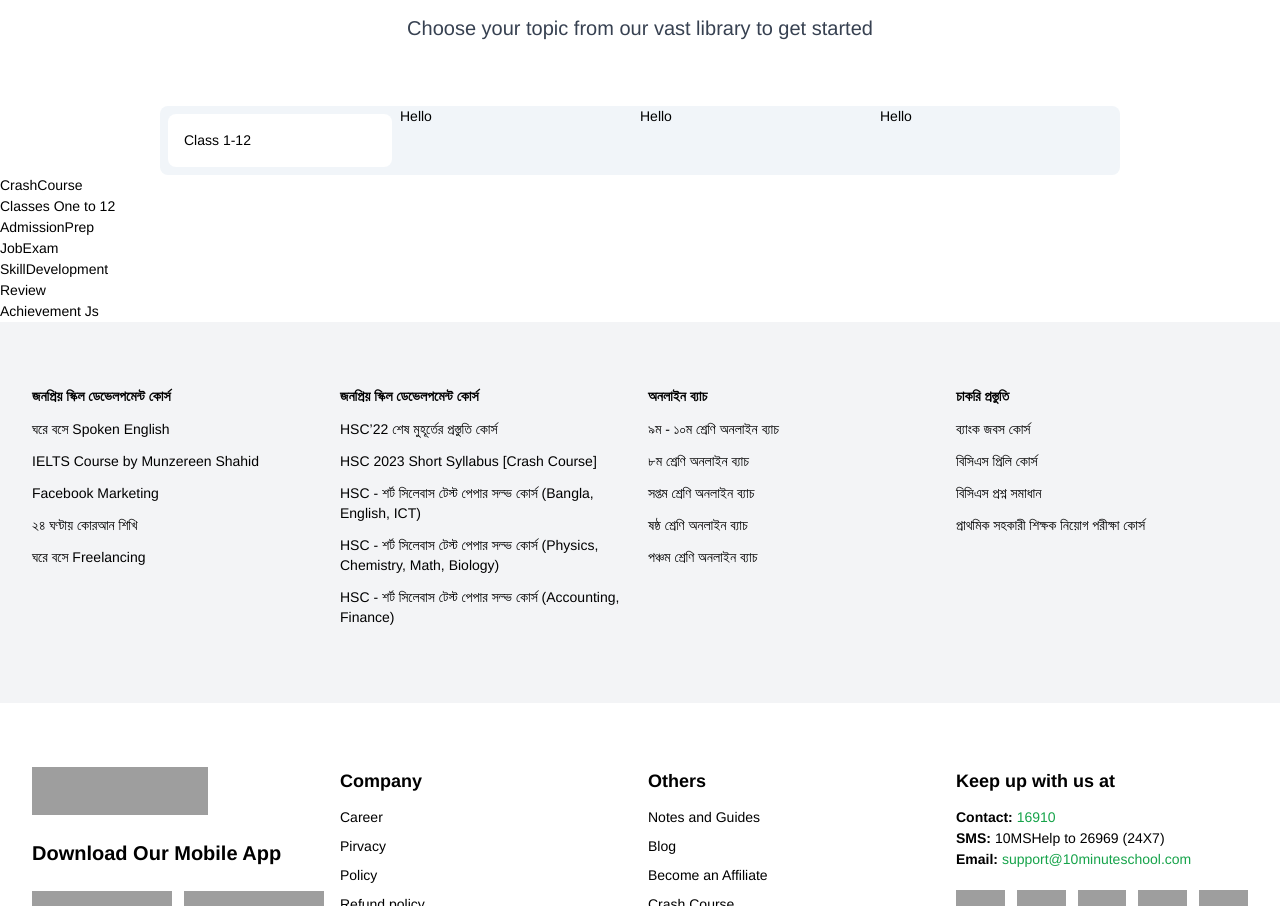
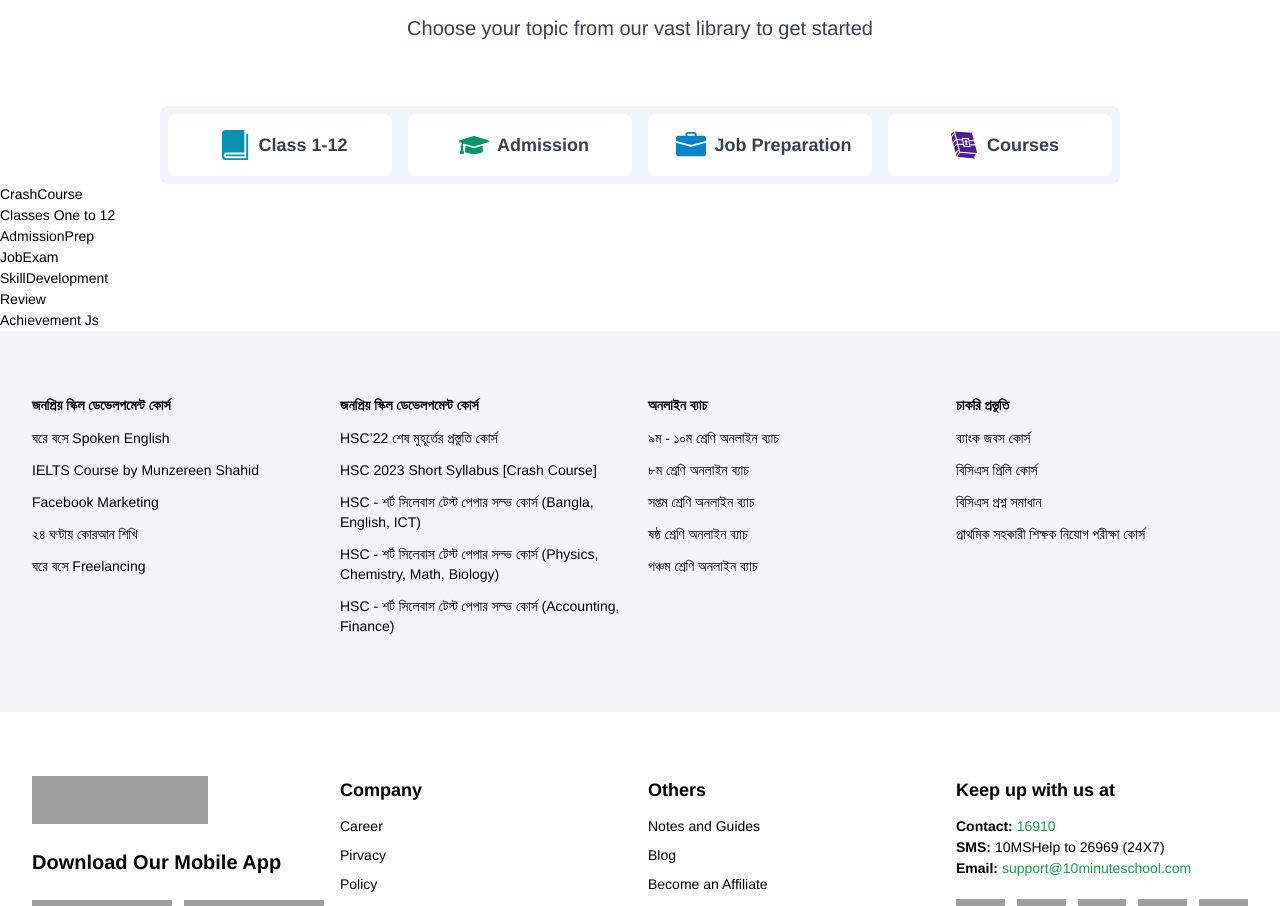
Before and after one commit to srayo16/Learning-school, a Next.js app: page / in a window 1280 px wide. Shown: the part 1018-1924 px from the top of the page. Built offline with nearby package versions, Linux system fonts and the light colour scheme; grey boxes are pictures that could not be loaded.

Commit message:
learn everything section completed

```diff
--- a/components/Banner/Banner.js
+++ b/components/Banner/Banner.js
@@ -29,7 +29,7 @@ const Banner = () => {
         <Swiper
           spaceBetween={30}
           slidesPerGroup={1}
-        slidesPerView= {5}
+          slidesPerView={5}
           breakpoints={{
             300: {
               width: 400,
@@ -59,7 +59,7 @@ const Banner = () => {
           modules={[Pagination, Navigation]}
           className="mySwiper lg:w-3/4"
         >
-        {images.map((image,index)=><SwiperSlide key={index} className='align-middle rounded-md justify-center'> <img src={image} alt=""/></SwiperSlide>)}
+          {images.map((image, index) => <SwiperSlide key={index} className='align-middle rounded-md justify-center'> <img src={image} alt="" /></SwiperSlide>)}
 
         </Swiper>
       </>
--- a/components/Header/Header.js
+++ b/components/Header/Header.js
@@ -28,7 +28,7 @@ const Header = () => {
             </div>
             <div className="navbar-end text-xl">
                 <a className='mx-2 hidden md:block'>English</a>
-            <a className="justify-end bg-gray-600 rounded font-semibold  px-6 text-white py-2">Log in</a>
+            <Link href="/auth/login"><a className="justify-end bg-gray-600 rounded font-semibold  px-6 text-white py-2">Log in</a></Link>
             </div>
         </div>
     );
--- a/components/LearnAnything/LearnAnything.js
+++ b/components/LearnAnything/LearnAnything.js
@@ -1,4 +1,8 @@
 import React from 'react'
+import { FaGraduationCap } from 'react-icons/fa';
+import { ImBook } from 'react-icons/im';
+import { GiSecretBook } from 'react-icons/gi';
+import { BsFillBriefcaseFill } from 'react-icons/bs';
 
 export default function LearnAnything() {
     return (
@@ -8,13 +12,23 @@ export default function LearnAnything() {
                 <p className='text-xl pt-4 text-gray-700 text-center'>Choose your topic from our vast library to get started</p>
             </div>
             <div className='md:w-3/4 rounded-lg bg-slate-100 grid grid-cols-2 md:grid-cols-4 mx-auto'>
-                    <div className='bg-white m-2 p-4 rounded-lg'>
-                       <p>Class 1-12</p>
-                    </div>
-                    <div>Hello</div>
-                    <div>Hello</div>
-                    <div>Hello</div>
+                <div className='hover:border border-cyan-600 bg-white m-2 flex flex-wrap items-center justify-center p-4 rounded-lg'>
+                    <ImBook className='text-3xl mx-2 text-cyan-600' />
+                    <p className='text-lg font-bold text-gray-700'>Class 1-12</p>
                 </div>
+                <div className='hover:border border-emerald-600 bg-white m-2 flex flex-wrap items-center justify-center p-4 rounded-lg'>
+                    <FaGraduationCap className='text-3xl mx-2 text-emerald-600' />
+                    <p className='text-lg font-bold text-gray-700'>Admission</p>
+                </div>
+                <div className=' hover:border border-sky-600 bg-white m-2 flex flex-wrap items-center justify-center p-4 rounded-lg'>
+                    <BsFillBriefcaseFill className=' text-3xl mx-2 text-sky-600' />
+                    <p className='text-lg font-bold text-gray-700'>Job Preparation</p>
+                </div>
+                <div className='hover:border border-violet-900 bg-white m-2 flex flex-wrap items-center justify-center p-4 rounded-lg'>
+                    <GiSecretBook className='text-3xl mx-2 text-violet-900' />
+                    <p className='text-lg font-bold text-gray-700'>Courses</p>
+                </div>
+            </div>
         </div>
     )
 }
```
Lines whose indentation alone changed are shown as unchanged.
